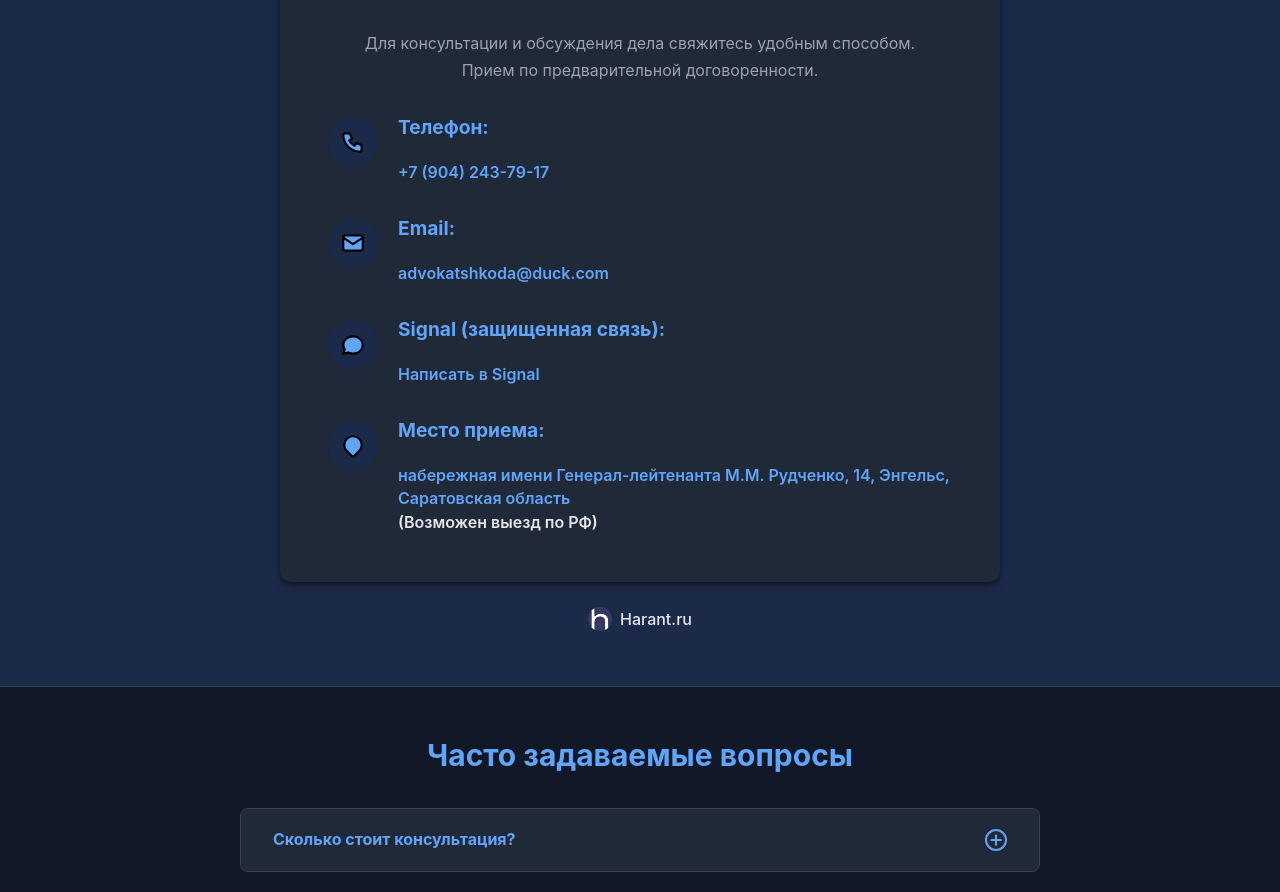
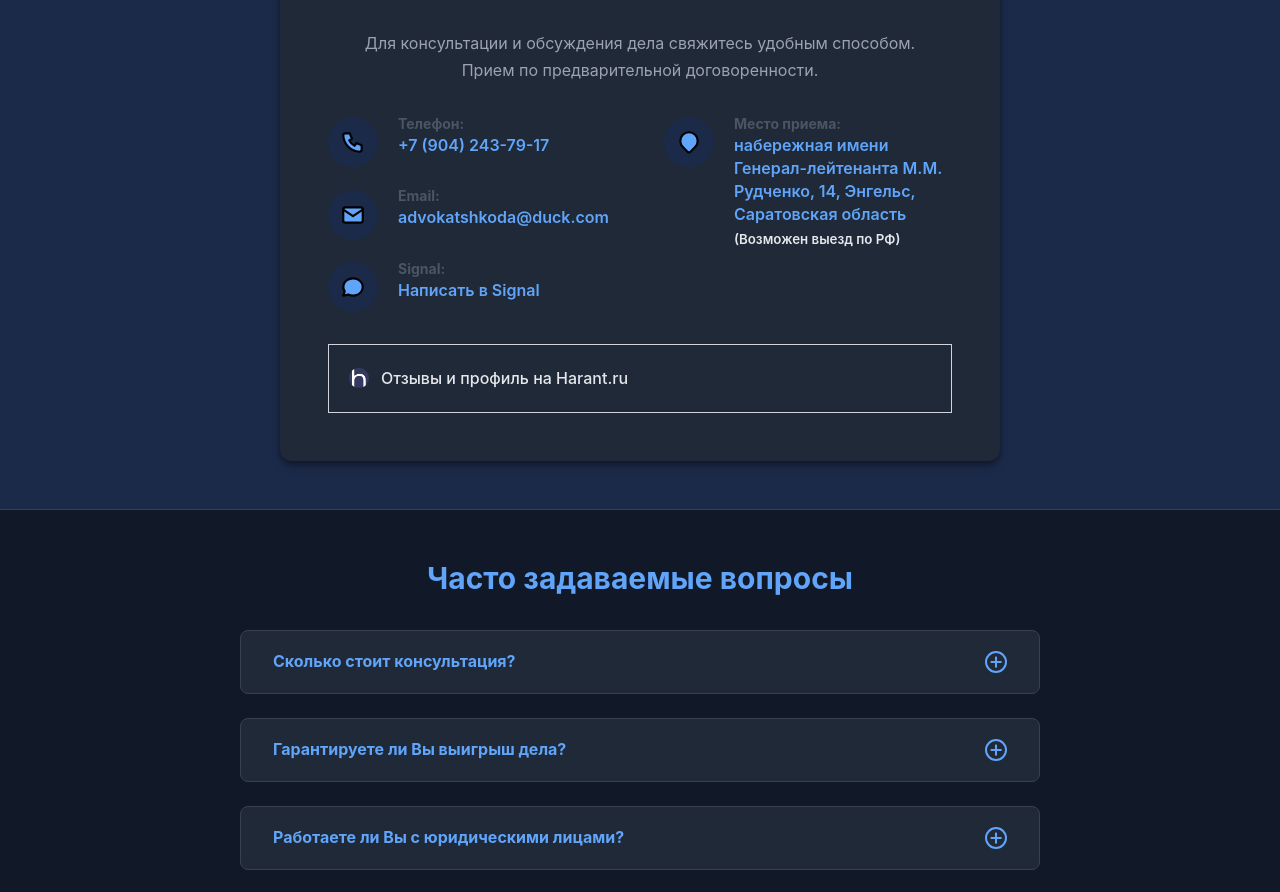
Before and after one commit to XAjhI9LfbBKliUG79Ev0l78bUvzmvsTypXClwZa/sRHjFEyCd9g, a Vue app: page / in a window 1280 px wide. Shown: the part 1557-2449 px from the top of the page. Built offline with nearby package versions, Linux system fonts and the light colour scheme.

Commit message:
improve contacts block

```diff
--- a/src/views/HomeView.vue
+++ b/src/views/HomeView.vue
@@ -113,11 +113,13 @@
               Прием по предварительной договоренности.
             </p>
             <address class="contact-details">
+              <div class="contact-grid">
+                <div class="contact-channels">
                   <div class="contact-item">
                     <span class="contact-icon" aria-hidden="true">
                       <IconPhone aria-hidden="true" />
                     </span>
-                <div>
+                    <div class="contact-item-content">
                       <h3>Телефон:</h3>
                       <p><a :href="`tel:${contactInfo.phoneNumber}`">{{ contactInfo.formattedPhoneNumber }}</a></p>
                     </div>
@@ -126,11 +128,11 @@
                     <span class="contact-icon" aria-hidden="true">
                       <IconMail aria-hidden="true" />
                     </span>
-                <div>
+                    <div class="contact-item-content">
                       <h3>Email:</h3>
                       <p>
                         <a
-                      :href="`mailto:${contactInfo.emailAddress}?subject=%D0%97%D0%B0%D0%BF%D1%80%D0%BE%D1%81%20%D1%8E%D1%80%D0%B8%D0%B4%D0%B8%D1%87%D0%B5%D1%81%D0%BA%D0%BE%D0%B9%20%D0%BA%D0%BE%D0%BD%D1%81%D1%83%D0%BB%D1%8C%D1%82%D0%B0%D1%86%D0%B8%D0%B8&body=%D0%97%D0%B4%D1%80%D0%B0%D0%B2%D1%81%D1%82%D0%B2%D1%83%D0%B9%D1%82%D0%B5%2C%20%D0%90%D0%BB%D0%B5%D0%BA%D1%81%D0%B5%D0%B9%20%D0%98%D0%B3%D0%BE%D1%80%D0%B5%D0%B2%D0%B8%D1%87.%0A%0A%D0%9E%D0%BF%D0%B8%D1%88%D0%B8%D1%82%D0%B5%20%D0%BA%D1%80%D0%B0%D1%82%D0%BA%D0%BE%20%D0%92%D0%B0%D1%88%D1%83%20%D1%81%D0%B8%D1%82%D1%83%D0%B0%D1%86%D0%B8%D1%8E%20%D0%B8%20%D0%B6%D0%B5%D0%BB%D0%B0%D0%B5%D0%BC%D0%BE%D0%B5%20%D0%B2%D1%80%D0%B5%D0%BC%D1%8F%20%D0%B4%D0%BB%D1%8F%20%D1%81%D0%B2%D1%8F%D0%B7%D0%B8.%0A%0A%D0%A1%20%D1%83%D0%B2%D0%B0%D0%B6%D0%B5%D0%BD%D0%B8%D0%B5%D0%BC%2C%0A%5B%D0%92%D0%B0%D1%88%D0%B5%20%D0%B8%D0%BC%D1%8F%5D%0A%5B%D0%92%D0%B0%D1%88%20%D0%BA%D0%BE%D0%BD%D1%82%D0%B0%D0%BA%D1%82%D0%BD%D1%8B%D0%B9%20%D1%82%D0%B5%D0%BB%D0%B5%D1%84%D0%BE%D0%BD%5D`"
+                          :href="`mailto:${contactInfo.emailAddress}?subject=%D0%97%D0%B0%D0%BF%D1%80%D0%BE%D1%81%20%D1%8E%D1%80%D0%B8%D0%B4%D0%B8%D1%87%D0%B5%D1%81%D0%BA%D0%BE%D0%B9%20%D0%BA%D0%BE%D0%BD%D1%81%D1%83%D0%BB%D1%8C%D1%82%D0%B0%D1%86%D0%B8%D0%B8`"
                           >{{ contactInfo.emailAddress }}</a
                         >
                       </p>
@@ -140,8 +142,8 @@
                     <span class="contact-icon" aria-hidden="true">
                       <IconMessageCircle aria-hidden="true" />
                     </span>
-                <div>
-                  <h3>Signal (защищенная связь):</h3>
+                    <div class="contact-item-content">
+                      <h3>Signal:</h3>
                       <p>
                         <a
                           :href="contactInfo.signalLink"
@@ -152,31 +154,39 @@
                       </p>
                     </div>
                   </div>
+                </div>
+
+                <div class="contact-location">
                   <div class="contact-item">
                     <span class="contact-icon" aria-hidden="true">
                       <IconMapPin aria-hidden="true" />
                     </span>
-                <div>
+                    <div class="contact-item-content">
                       <h3>Место приема:</h3>
                       <p>
-                    <a :href="contactInfo.workAddressLink" target="_blank" rel="noopener noreferrer">{{ contactInfo.workAddress }}</a><br />(Возможен выезд
-                    по РФ)
+                        <a :href="contactInfo.workAddressLink" target="_blank" rel="noopener noreferrer">{{ contactInfo.workAddress }}</a><br />
+                        <small>(Возможен выезд по РФ)</small>
                       </p>
+                    </div>
+                  </div>
+                </div>
+              </div>
+
+              <div class="contact-additional-links" style="margin-top: var(--spacing-lg);">
+                <div class="harant-badge">
+                  <a
+                    href="https://harant.ru/lawyers/saratov/shkoda-aleksej-igorevich/"
+                    target="_blank"
+                    rel="noopener noreferrer"
+                    class="harant-link"
+                  >
+                    <img src="@/assets/favicon_harant.svg" alt="" aria-hidden="true" />
+                    <span>Отзывы и профиль на Harant.ru</span>
+                  </a>
                 </div>
               </div>
             </address>
           </div>
-        </div>
-        <div class="resource-links" style="text-align: center; margin-top: 1.5rem;">
-          <a
-            href="https://harant.ru/lawyers/saratov/shkoda-aleksej-igorevich/"
-            target="_blank"
-            rel="noopener noreferrer"
-            style="display: inline-flex; align-items: center; gap: 0.5rem; text-decoration: none; color: inherit; font-weight: 500;"
-          >
-            <img src="@/assets/favicon_harant.svg" alt="Harant.ru" style="width: 24px; height: 24px;" />
-            Harant.ru
-          </a>
         </div>
       </div>
     </section>
@@ -615,15 +625,63 @@ const closeServiceModal = () => {
   margin-inline: auto;
   transition: color var(--transition-base);
 }
-.contact-details {
+.contact-grid {
+  display: grid;
+  grid-template-columns: 1fr;
+  gap: var(--spacing-lg);
+}
+
+@media (min-width: 768px) {
+  .contact-grid {
+    grid-template-columns: 1fr 1fr;
+    gap: var(--spacing-xl);
+  }
+}
+
+.contact-channels,
+.contact-location {
   display: flex;
   flex-direction: column;
-  gap: var(--spacing-lg);
+  gap: var(--spacing-md);
 }
+
 .contact-item {
   display: flex;
   align-items: flex-start;
   gap: var(--spacing-md);
+}
+
+.contact-item-content h3 {
+  margin: 0;
+  font-size: var(--font-size-sm);
+  color: var(--color-text-muted);
+}
+
+.contact-item-content p {
+  margin: 0;
+}
+
+.harant-badge {
+  margin-top: var(--spacing-md);
+  padding: var(--spacing-md);
+  border: 1px solid var(--color-border);
+  border-radius: var(--border-radius-md);
+  background-color: var(--color-background-soft);
+}
+
+.harant-link {
+  display: flex;
+  align-items: center;
+  gap: var(--spacing-sm);
+  text-decoration: none;
+  color: var(--color-heading);
+  font-weight: 500;
+  font-size: var(--font-size-base);
+}
+
+.harant-link img {
+  width: 20px;
+  height: 20px;
 }
 .contact-icon {
   color: var(--color-primary-dark);
```
Lines whose indentation alone changed are shown as unchanged.
